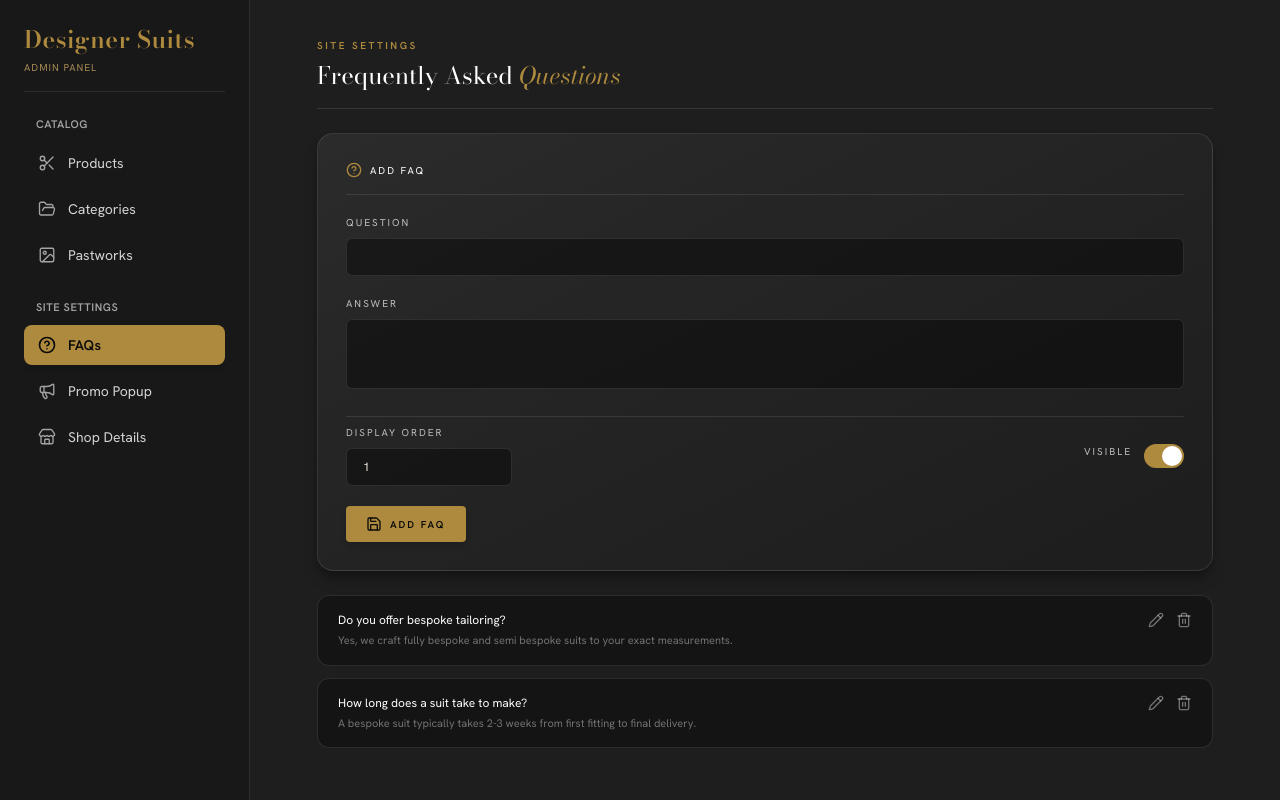
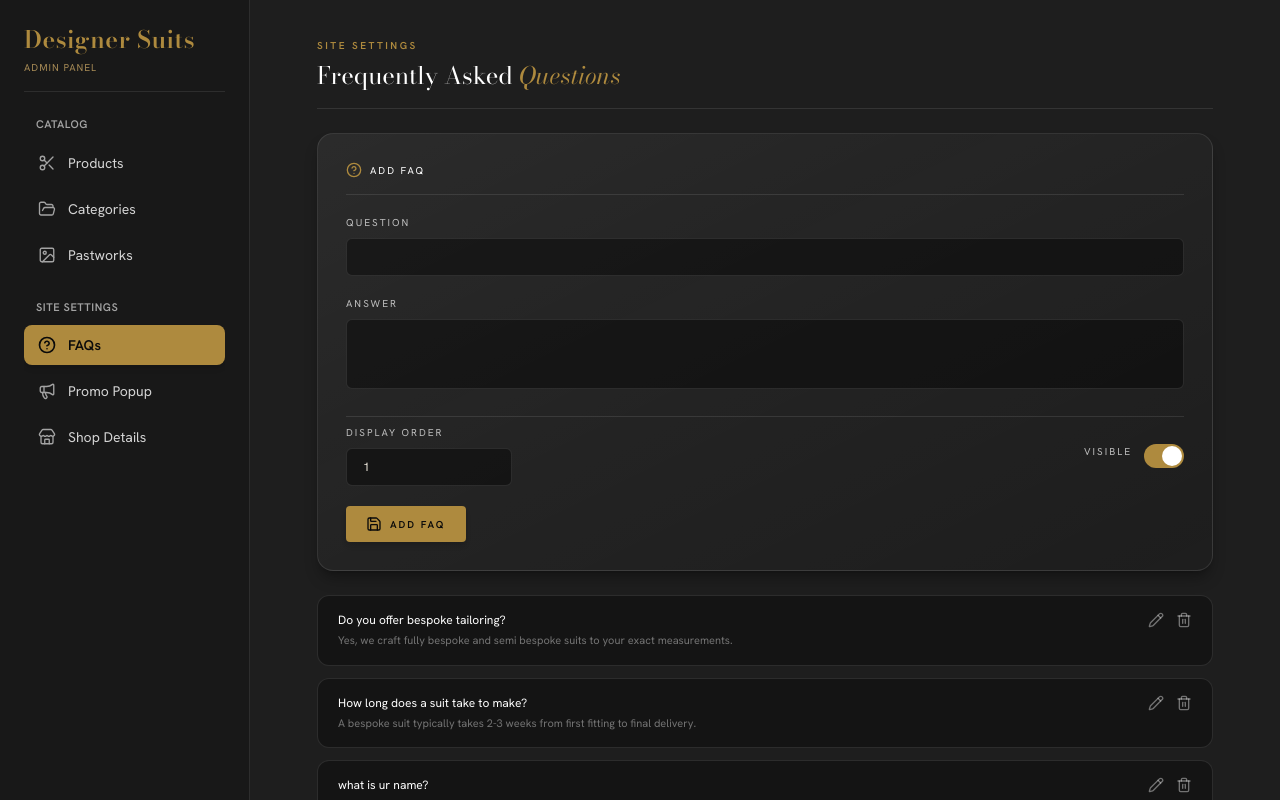
Before and after one commit to aleesa21/Designer_suits, a React (Vite) app: page /admin/faq in a window 1280 px wide. Built offline with nearby package versions, Linux system fonts and the light colour scheme.

Commit message:
add scrollinto view in faq  form  when editing a faq

```diff
--- a/src/component/Faq.jsx
+++ b/src/component/Faq.jsx
@@ -1,4 +1,4 @@
-import React, { useState, useEffect } from "react";
+import React, { useState, useEffect, useRef } from "react";
 import {
   HelpCircle,
   Pencil,
@@ -24,6 +24,8 @@ export default function Faq() {
   const [faqs, setFaqs] = useState([]);
   const [form, setForm] = useState(emptyForm);
 
+  const formRef = useRef(null);
+
   useEffect(() => {
     setLoading(true);
     //  fetch logic
@@ -45,6 +47,14 @@ export default function Faq() {
           display_order: 2,
           is_visible: true,
         },
+        {
+          faq_id: 4,
+          question: "what is ur name?",
+          answer:
+            "Yes, we craft fully bespoke and semi bespoke suits to your exact measurements.",
+          display_order: 4,
+          is_visible: true,
+        },
       ]);
       setLoading(false);
     }, 400);
@@ -56,6 +66,7 @@ export default function Faq() {
 
   const startEdit = (faq) => {
     setForm(faq);
+    formRef.current?.scrollIntoView({ behavior: "smooth", block: "start" });
   };
 
   const cancelEdit = () => {
@@ -112,7 +123,10 @@ export default function Faq() {
     "bg-gradient-to-br from-white/[0.06] via-white/[0.025] to-transparent border border-white/10 rounded-2xl p-6 md:p-7 shadow-lg shadow-black/30 space-y-5";
 
   return (
-    <div className="w-full max-w-4xl mx-auto space-y-6 text-foreground font-sans">
+    <div
+      ref={formRef}
+      className="w-full max-w-4xl mx-auto space-y-6 text-foreground font-sans"
+    >
       {/* Top Bar */}
       <div className="border-b border-white/10 pb-4">
         <span className="text-[10px] uppercase tracking-[0.25em] text-primary font-semibold">
```
